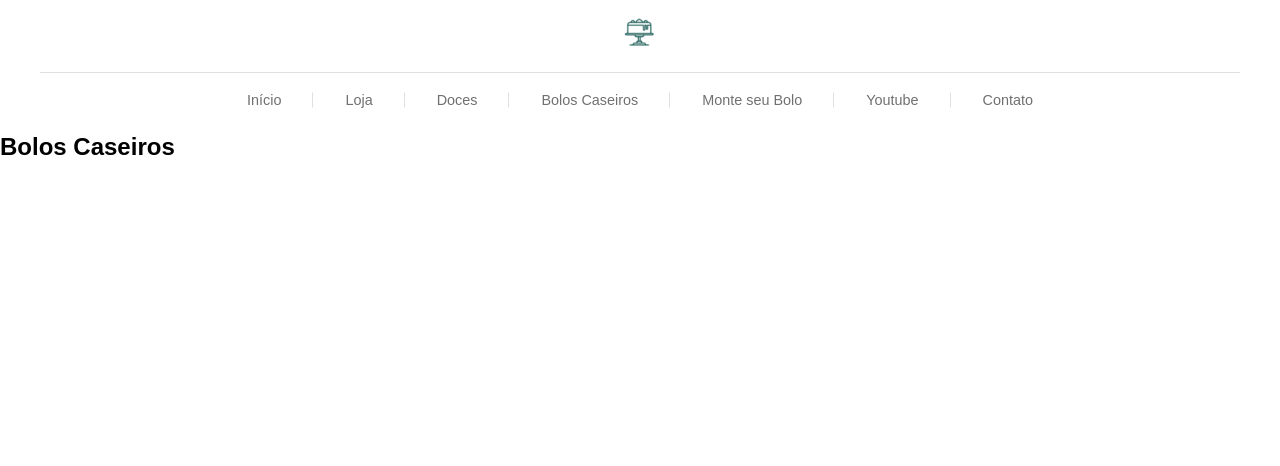
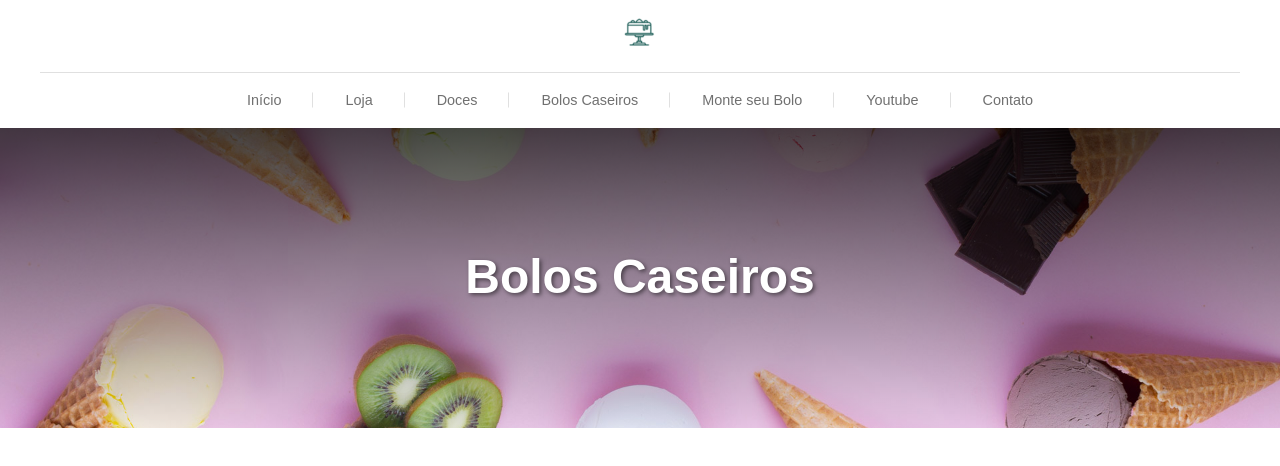
Before and after one commit to joaoGFG/Checkpoint3-FrontEnd, a plain HTML site: page index.html in a window 1280 px wide. Drawn offline with Linux system fonts and the light colour scheme.

Commit message:
Finalizando css hero

```diff
--- a/css/style.css
+++ b/css/style.css
@@ -75,3 +75,21 @@ nav {
 .menu a:hover {
     color: #727475 ;
 }
+
+.hero {
+    background: linear-gradient(to bottom, rgba(0, 0, 0, 0.7), transparent), url(../img/banner-1.jpg);
+    max-width: 100%;
+    background-size: cover;
+    background-position: center;
+    height: 300px;
+    display: flex;
+    justify-content: center;
+    align-items: center;
+    color: white;
+    text-align: center;
+}
+
+.hero h1 {
+    font-size: 3rem;
+    text-shadow: 2px 2px 4px rgba(0,0,0,0.5);
+}
```
